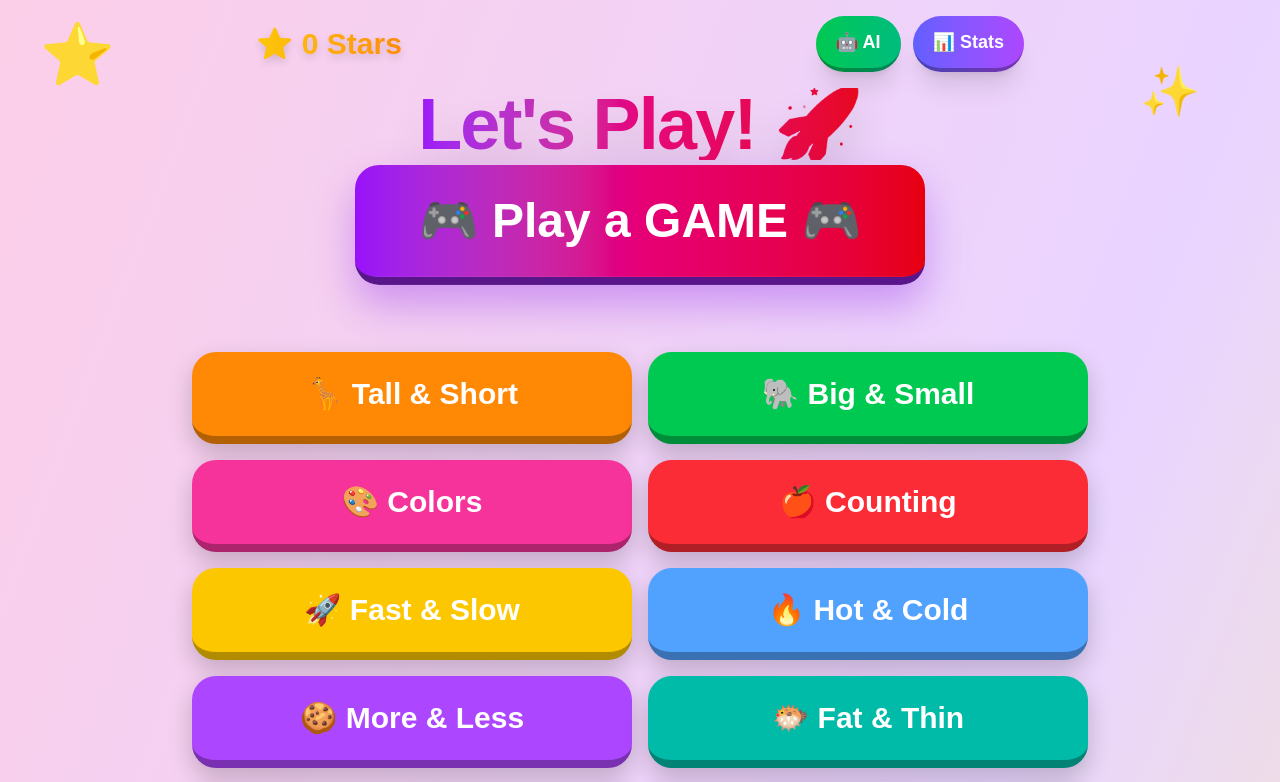
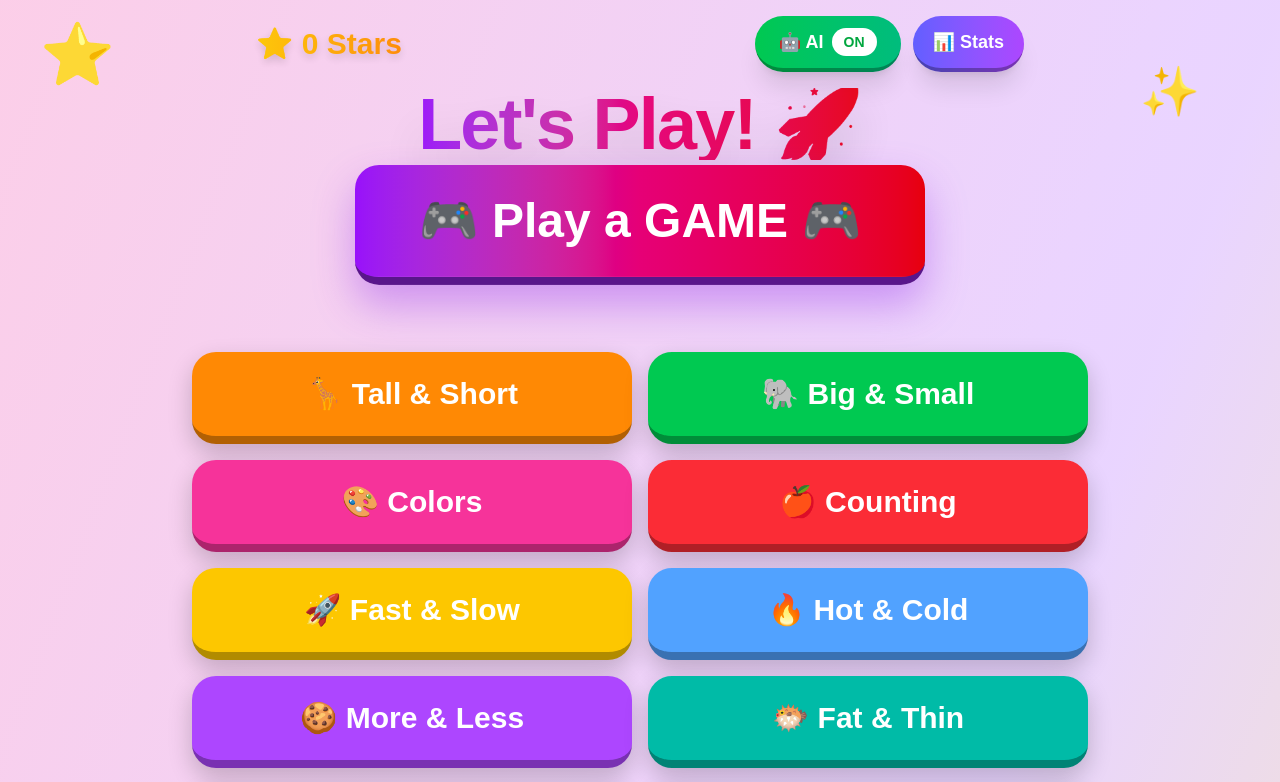
Before and after one commit to asaidhiraj/toddler-learning, a Next.js app: page / in a window 1280 px wide. Shown: the top 782 px of the page. Built offline with nearby package versions, Linux system fonts and the light colour scheme.

Commit message:
Made AI toggle button clearer with ON/OFF indicator - AI OFF means static questions

```diff
--- a/app/page.js
+++ b/app/page.js
@@ -794,10 +794,13 @@ export default function Home() {
                 setUseAIQuestions(newValue);
                 localStorage.setItem('toddlerAppUseAI', JSON.stringify(newValue));
               }}
-              className={`px-5 py-3 ${useAIQuestions ? 'bg-gradient-to-r from-green-500 to-emerald-500' : 'bg-gradient-to-r from-gray-400 to-gray-500'} text-white text-lg rounded-full font-black shadow-xl border-b-4 border-black/30 hover:scale-110 active:scale-95 transition-all transform`}
-              title={useAIQuestions ? 'AI Questions ON - Click to use static questions' : 'Static Questions ON - Click to use AI questions'}
+              className={`px-6 py-3 ${useAIQuestions ? 'bg-gradient-to-r from-green-500 to-emerald-500' : 'bg-gradient-to-r from-gray-400 to-gray-500'} text-white text-lg rounded-full font-black shadow-xl border-b-4 border-black/30 hover:scale-110 active:scale-95 transition-all transform flex items-center gap-2`}
+              title={useAIQuestions ? 'AI is ON - Click to turn OFF (use static questions)' : 'AI is OFF - Click to turn ON (use AI questions)'}
             >
-              {useAIQuestions ? '🤖 AI' : '📚 Static'}
+              <span>🤖 AI</span>
+              <span className={`px-3 py-1 rounded-full text-sm font-black ${useAIQuestions ? 'bg-white text-green-600' : 'bg-gray-600 text-white'}`}>
+                {useAIQuestions ? 'ON' : 'OFF'}
+              </span>
             </button>
             <button
               onClick={() => setShowParentMode(true)}
```
